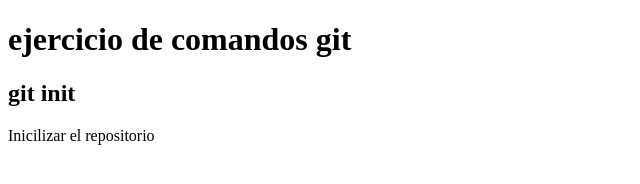
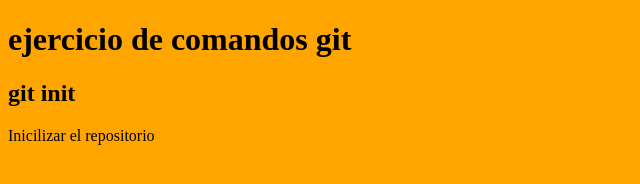
Before and after one commit to Feisher19/Proyecto_web, a plain HTML site: page index.html in a window 1280 px wide. Shown: the whole page, without its empty margins (0-640 px from the left). Drawn offline with Linux system fonts and the light colour scheme.

Commit message:
agregamos el css estilo

```diff
--- /dev/null
+++ b/css/estilos.css
@@ -0,0 +1,3 @@
+body{
+    background-color: orange;
+}
--- a/index.html
+++ b/index.html
@@ -4,6 +4,7 @@
     <meta charset="UTF-8">
     <meta http-equiv="X-UA-Compatible" content="IE=edge">
     <meta name="viewport" content="width=device-width, initial-scale=1.0">
+    <link rel="stylesheet" href="./css/estilos.css">
     <title>Document</title>
 </head>
 <body>
```
